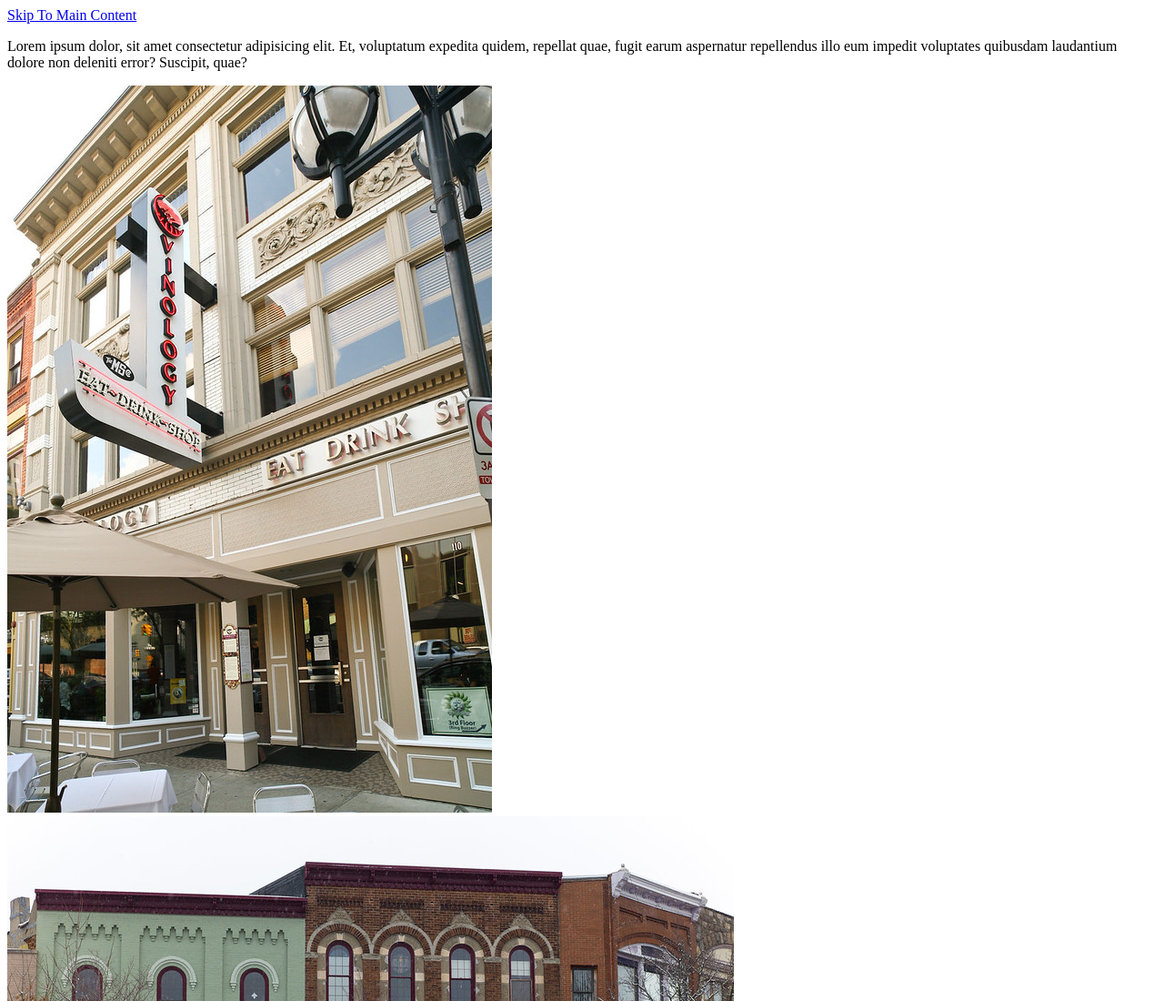
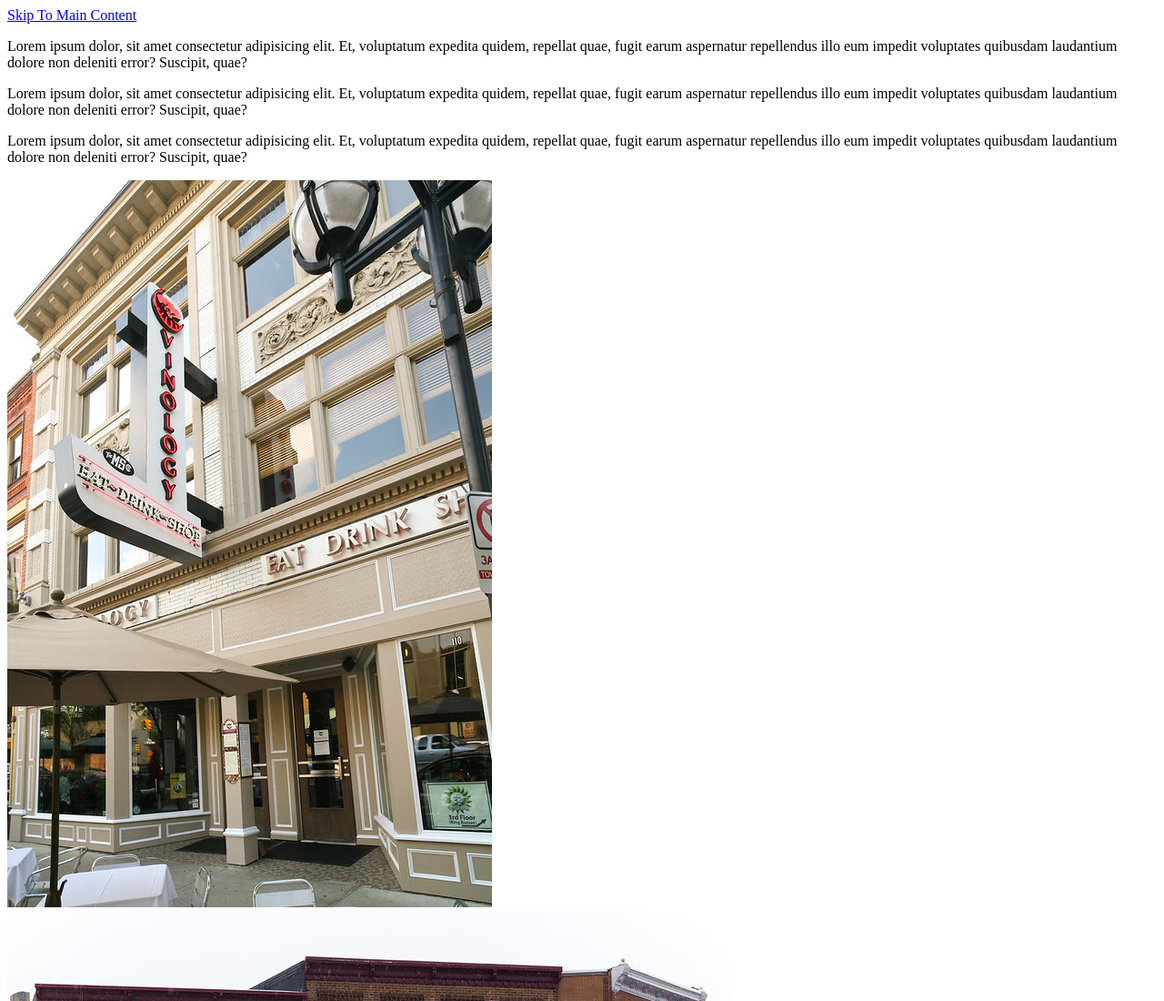
Before and after one commit to avaas19/week2discussion, a plain HTML site: page roger.html in a window 1280 px wide. Shown: the top 1100 px of the page at 91% size. Drawn offline with Linux system fonts and the light colour scheme.

Commit message:
Update roger.html

```diff
--- a/roger.html
+++ b/roger.html
@@ -9,6 +9,8 @@
 <body>
     <a href="#main">Skip To Main Content</a>
     <p> Lorem ipsum dolor, sit amet consectetur adipisicing elit. Et, voluptatum expedita quidem, repellat quae, fugit earum aspernatur repellendus illo eum impedit voluptates quibusdam laudantium dolore non deleniti error? Suscipit, quae?</p>
+    <p> Lorem ipsum dolor, sit amet consectetur adipisicing elit. Et, voluptatum expedita quidem, repellat quae, fugit earum aspernatur repellendus illo eum impedit voluptates quibusdam laudantium dolore non deleniti error? Suscipit, quae?</p>
+    <p> Lorem ipsum dolor, sit amet consectetur adipisicing elit. Et, voluptatum expedita quidem, repellat quae, fugit earum aspernatur repellendus illo eum impedit voluptates quibusdam laudantium dolore non deleniti error? Suscipit, quae?</p>
     <img src="images/roger1.jpg">
     <img src="images/roger2.jpg">
     <img src="images/roger3.jpg">
```
